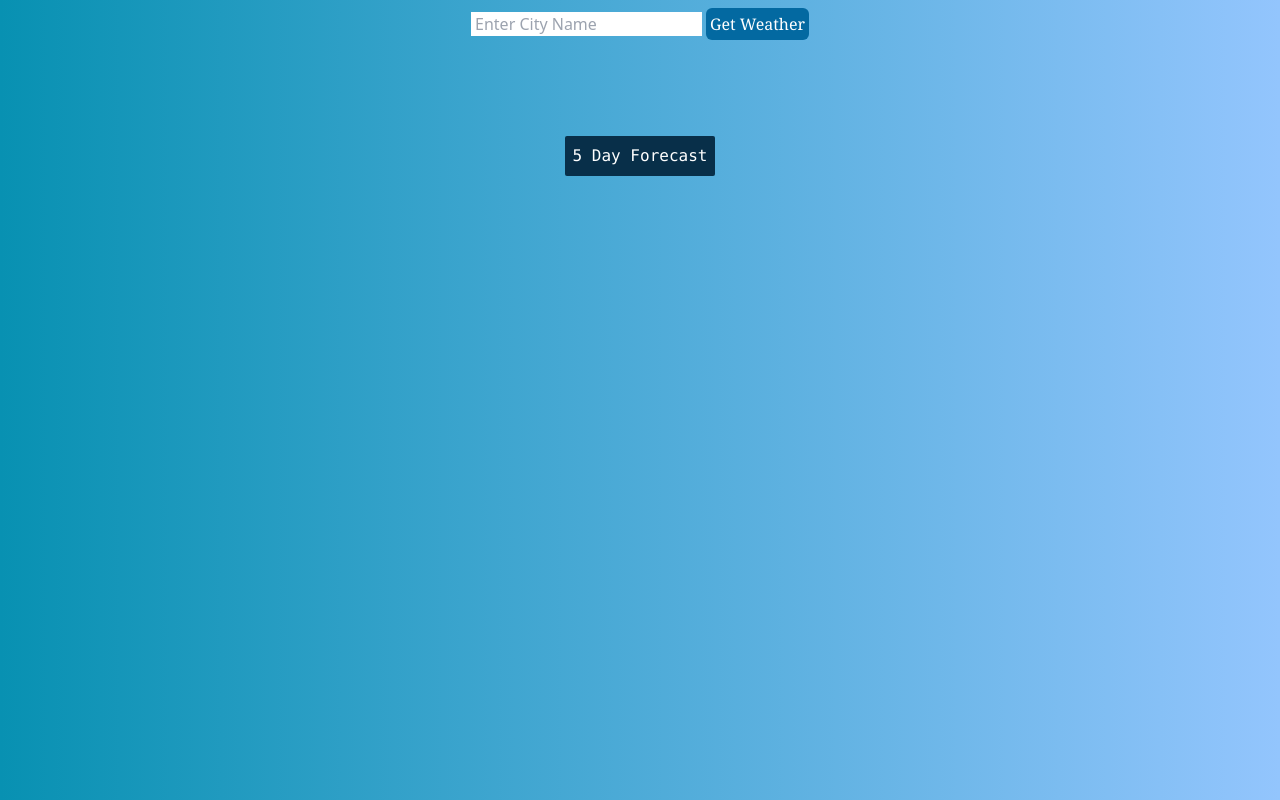
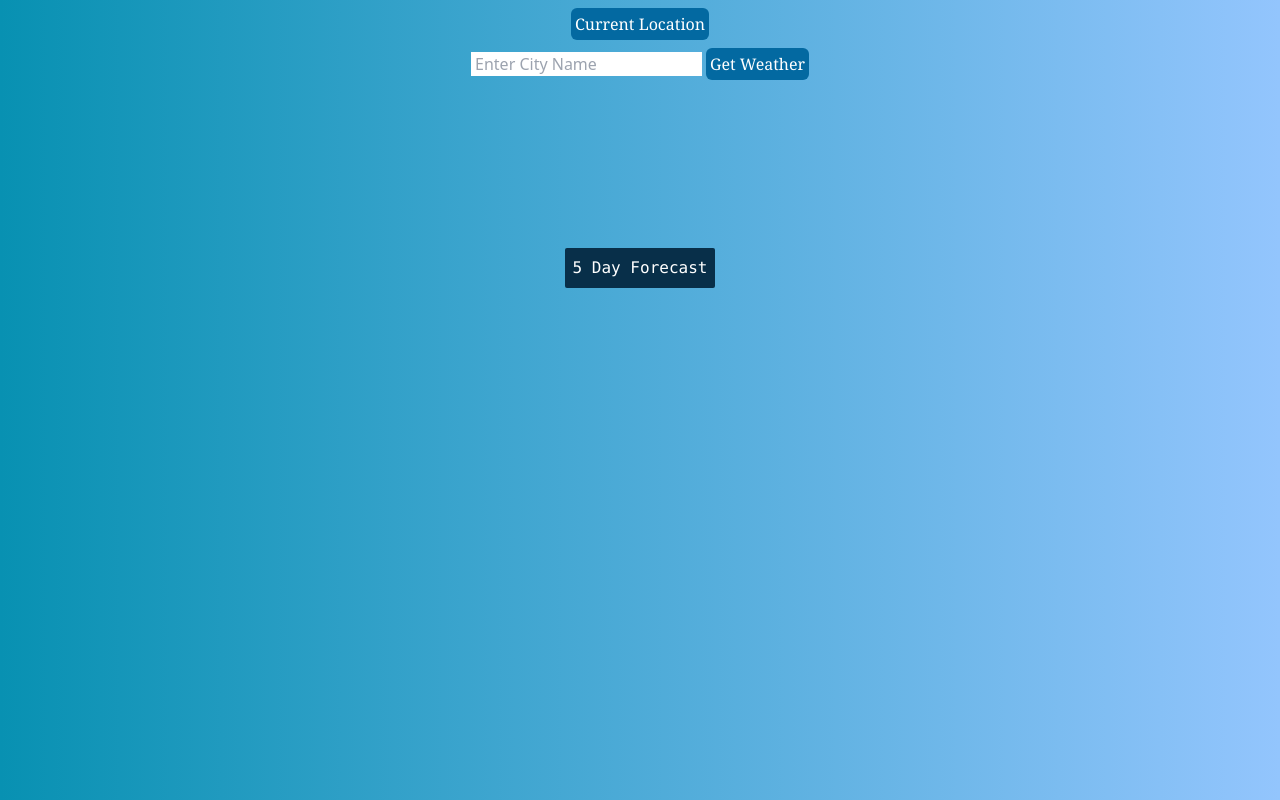
Before and after one commit to KiranMvarma25/Weather-Forecast, a website: page index.html in a window 1280 px wide. Drawn offline with Linux system fonts and the light colour scheme.

Commit message:
small changes

```diff
--- a/index.html
+++ b/index.html
@@ -11,9 +11,11 @@
 </head>
 <body class="flex flex-col items-center h-14 bg-gradient-to-r from-cyan-600 to-blue-300">
 
+    <button type="submit" id="currentLocation" class="button">Current Location</button>
     <form>
         <input type="text" class="cityInput" placeholder=" Enter City Name" class="bg-blue-100 mt-5 rounded-md border-2 border-black p-2">
         <button type="submit" class="button">Get Weather</button>
+
 
         <div id="parent">
 
@@ -33,6 +35,9 @@
         <p class="para">Please Enter a City Name</p> -->
     </div>
 
+    <br>
+    <br>
+    <br>
     <br>
     <br>
 
@@ -79,6 +84,7 @@
 
     </div>
 
+
     <script src="index.js"></script>
 
 </body>
```
